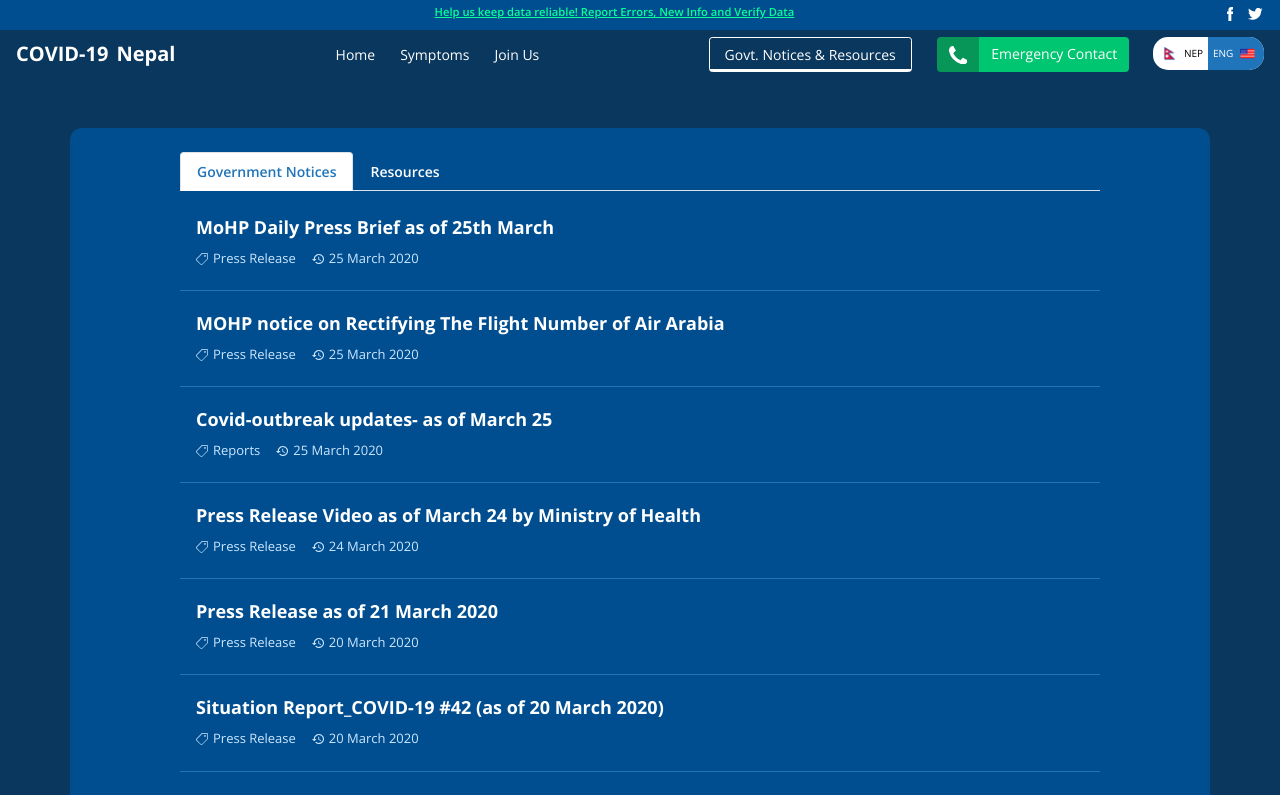
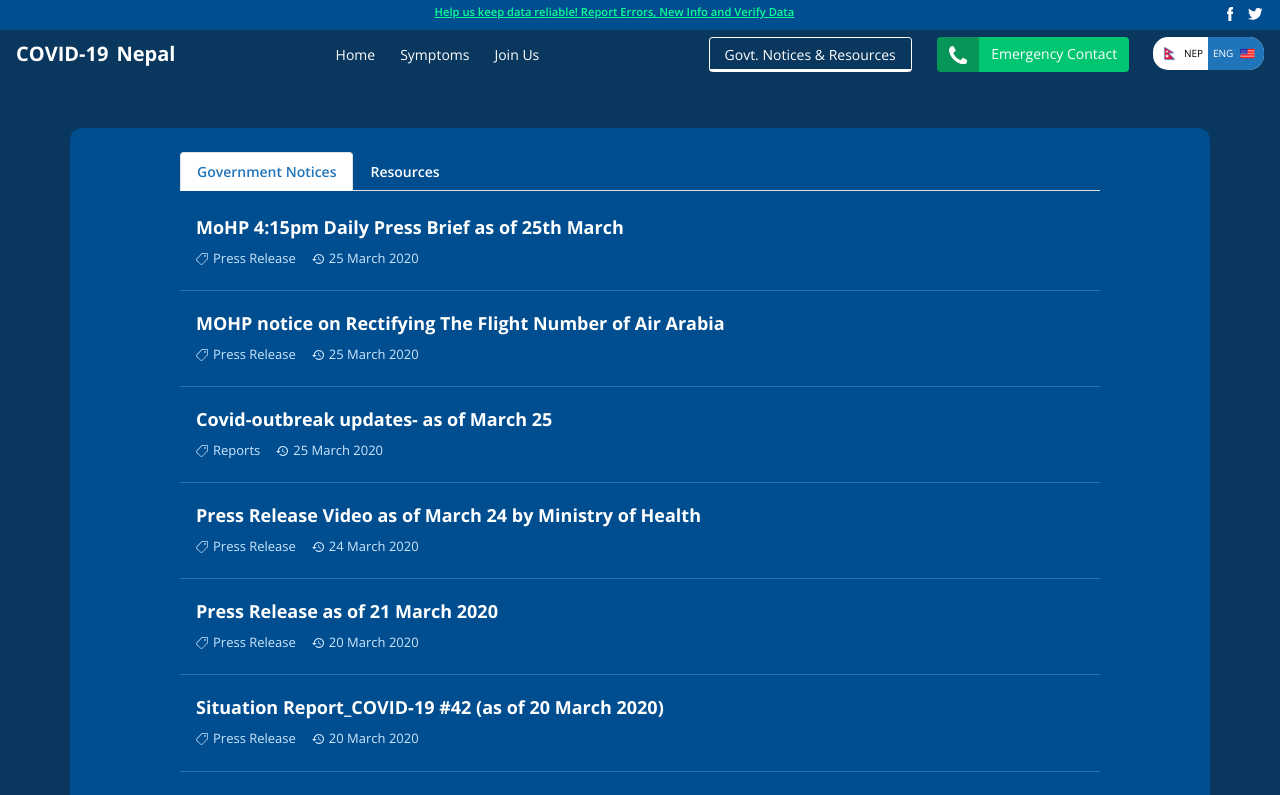
Before and after one commit to Fusemachines/covid-nepal-web, a React (Create React App) app: page /notices in a window 1280 px wide. Shown: the top 795 px of the page. Built offline with nearby package versions, Linux system fonts and the light colour scheme; no server answers.

Commit message:
title changes

```diff
--- a/src/routes/dashboard/notices/GovernmentNotices/GovernmentNotices.tsx
+++ b/src/routes/dashboard/notices/GovernmentNotices/GovernmentNotices.tsx
@@ -7,7 +7,7 @@ const GovernmentNotices: FC<{}> = () => {
       <GovernmentNoticeItem
         category="Press Release"
         date="25 March 2020"
-        title="MoHP Daily Press Brief as of 25th March"
+        title="MoHP 4:15pm Daily Press Brief as of 25th March"
         url="https://youtu.be/TSWADtbqAPg"
       />
 
```
